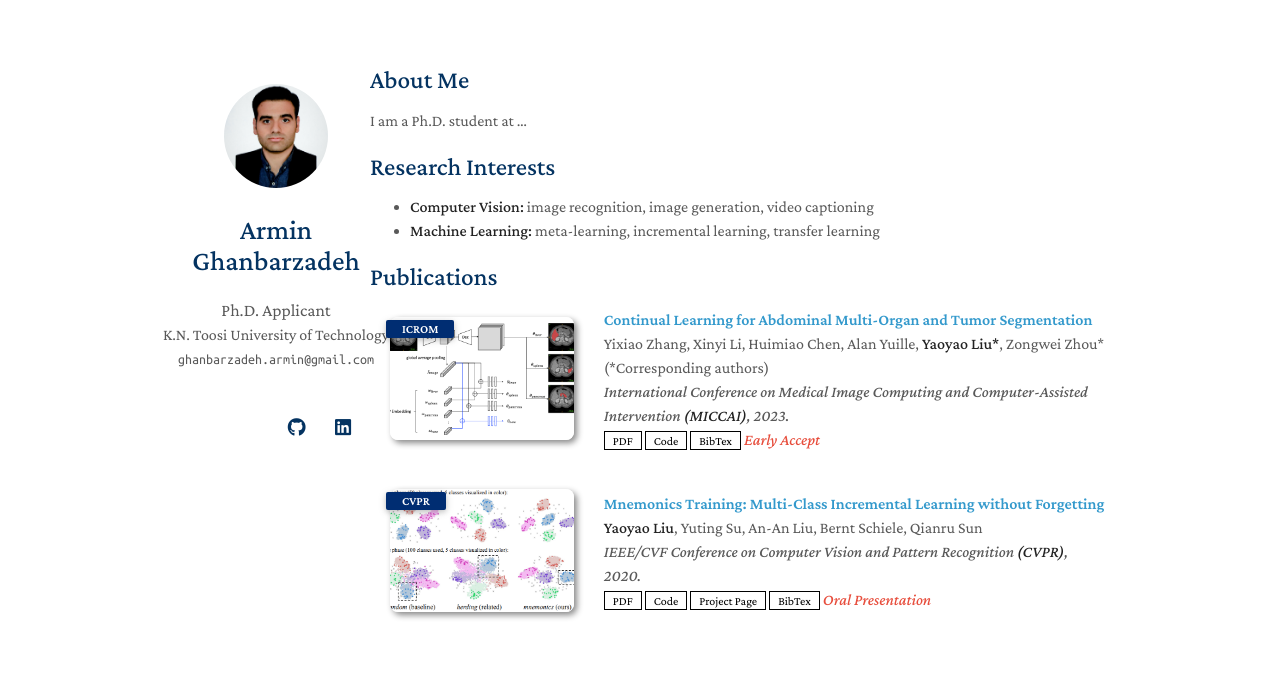
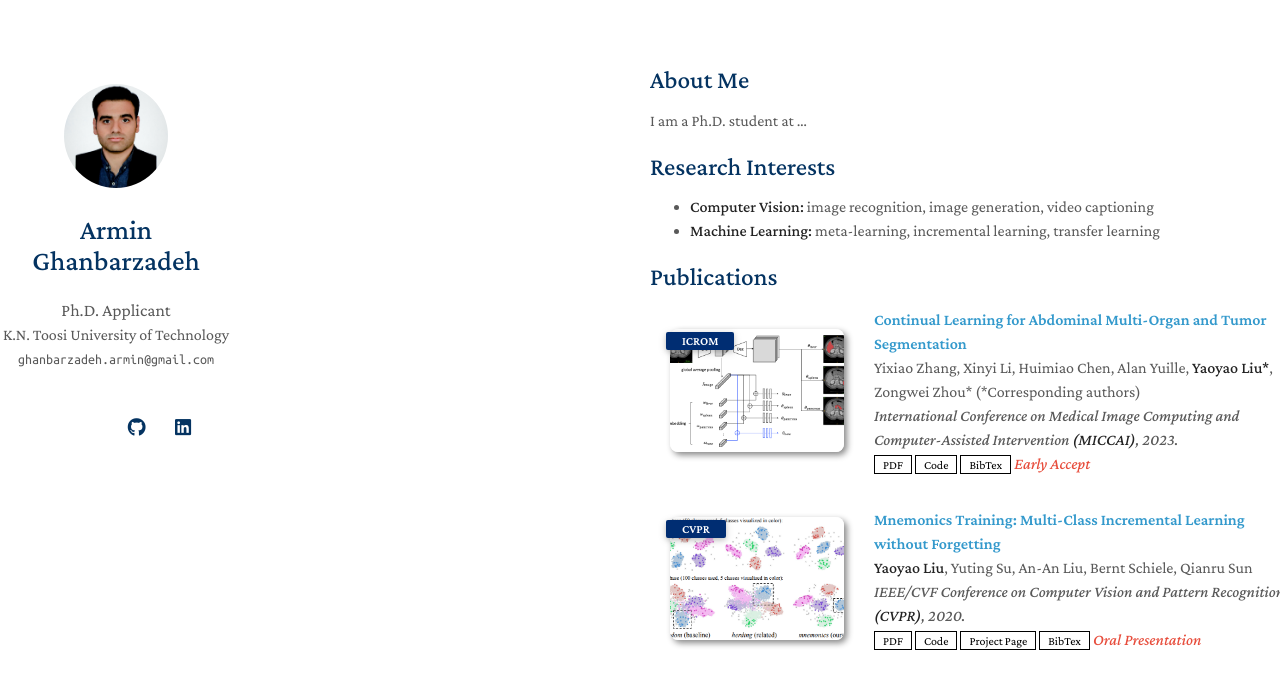
Before and after one commit to ghanbarzadeh/ghanbarzadeh.github.io, a Jekyll site: the page built from index.md, in a window 1280 px wide. Shown: the top 689 px of the page. Built offline with Jekyll 4.4.1, drawn with Linux system fonts in a browser that asks for light colours; nearby versions of some CDN libraries; a style sheet for code colours, icons or effects is not loaded; our own code applies the rules of GitHub Pages for plain Markdown files.

Commit message:
Update minimal-light-no-dark-mode.scss

```diff
--- a/_sass/minimal-light-no-dark-mode.scss
+++ b/_sass/minimal-light-no-dark-mode.scss
@@ -233,7 +233,7 @@ a:hover small {
 }
 
 .wrapper {
-  width:960px;
+  width:1300px;
   margin:0 auto;
 }
 
@@ -353,7 +353,7 @@ header ul a strong {
 }
 
 section {
-  width:750px;
+  width:650px;
   float:right;
   padding-top:4.0em;
   padding-bottom:50px;
```
